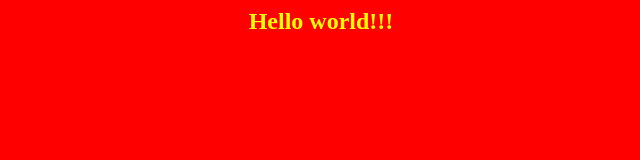
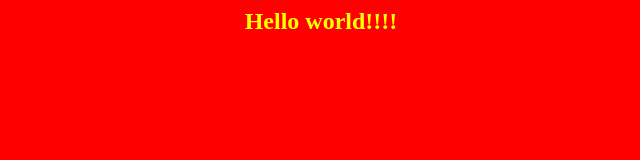
Before and after one commit to SirDenys/MyJenkinsProject, a plain HTML site: page index.html in a window 1280 px wide. Shown: the full height of the page, 319-959 px from the left. Drawn offline with Linux system fonts and the light colour scheme.

```diff
--- a/index.html
+++ b/index.html
@@ -1,7 +1,7 @@
 <html>
 <body bgcolor=red>
 <center>
-<h2><font color=yellow>Hello world!!!</font></h2>
+<h2><font color=yellow>Hello world!!!!</font></h2>
 
 </center>
 </body>
```
